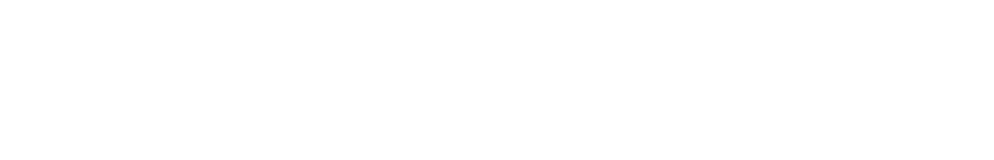
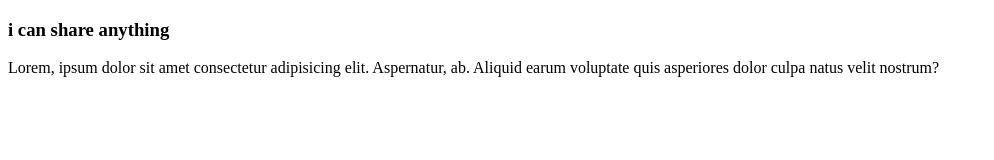
Before and after one commit to mostafizur3683/my-second-repo, a plain HTML site: page index.html in a window 1280 px wide. Shown: the whole page, without its empty margins (0-994 px from the left). Drawn offline with Linux system fonts and the light colour scheme.

Commit message:
added header

```diff
--- a/index.html
+++ b/index.html
@@ -7,6 +7,8 @@
 
 </head>
 <body>
+    <h3>i can share anything </h3>
 
+    <p>Lorem, ipsum dolor sit amet consectetur adipisicing elit. Aspernatur, ab. Aliquid earum voluptate quis asperiores dolor culpa natus velit nostrum?</p>
 </body>
 </html>
```
